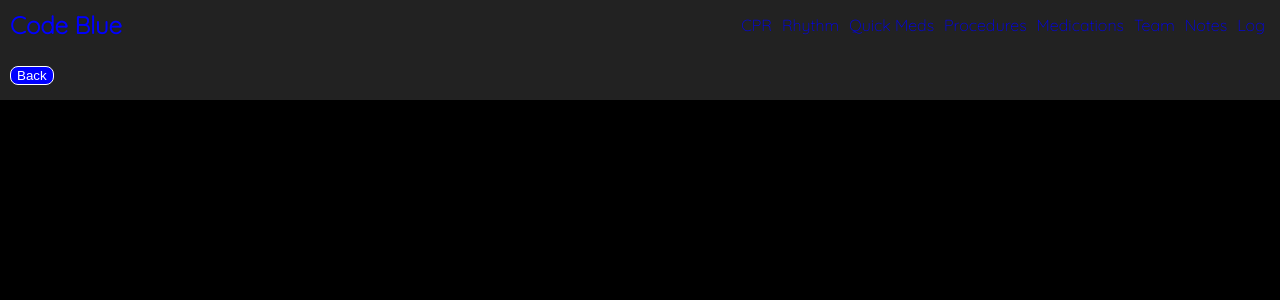
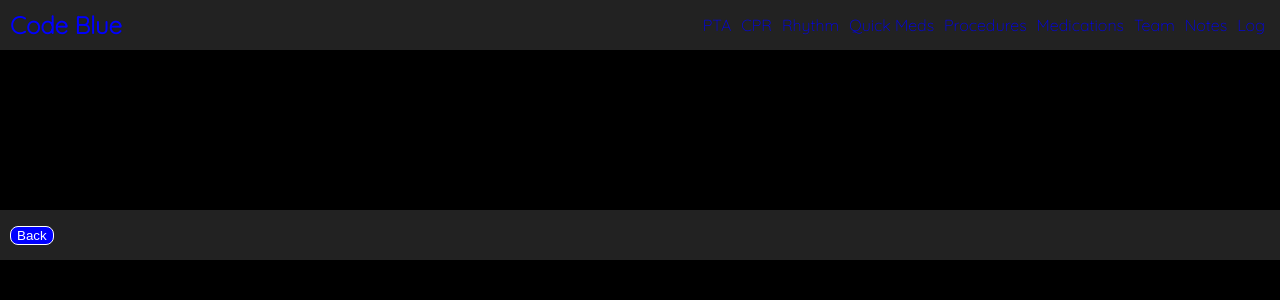
Before and after one commit to pyRN/rapid-resp, a React (Create React App) app: page /codeBlue in a window 1280 px wide. Shown: the top 300 px of the page. Built offline with nearby package versions, Linux system fonts and the light colour scheme.

Commit message:
Created skeleton components of all cards being used for CodeBlueContainer

```diff
--- /dev/null
+++ b/src/components/CodeBlueContainer/CPR.jsx
@@ -0,0 +1,5 @@
+const CPR = () => {
+  return <div>CPR Container</div>;
+};
+
+export default CPR;
--- a/src/components/CodeBlueContainer/CodeBlueContainer.jsx
+++ b/src/components/CodeBlueContainer/CodeBlueContainer.jsx
@@ -1,6 +1,14 @@
 //Components
+import CPR from "./CPR";
 import Footer from "../Global/Footer";
+import Medications from "./Medications";
 import NavBar from "../Global/NavBar";
+import Notes from "./Notes";
+import PTA from "./PTA";
+import Procedures from "./Procedures";
+import QuickMeds from "./QuickMeds";
+import Rhythm from "./Rhythm";
+import Team from "./Team";
 
 const CodeBlueContainer = () => {
   const oCodeBlueNavElements = {
@@ -13,6 +21,10 @@ const CodeBlueContainer = () => {
       bCodeTime: true,
     },
     aNavBtns: [
+      {
+        sText: "PTA",
+        sId: "#pta-nav",
+      },
       {
         sText: "CPR",
         sId: "#cpr-nav",
@@ -46,6 +58,14 @@ const CodeBlueContainer = () => {
   return (
     <main className="main-code-blue-container">
       <NavBar oElements={oCodeBlueNavElements} />
+      <PTA />
+      <CPR />
+      <Rhythm />
+      <QuickMeds />
+      <Procedures />
+      <Medications />
+      <Team />
+      <Notes />
       <Footer />
     </main>
   );
--- /dev/null
+++ b/src/components/CodeBlueContainer/Medications.jsx
@@ -0,0 +1,5 @@
+const Medications = () => {
+  return <div>Medications Container</div>;
+};
+
+export default Medications;
--- /dev/null
+++ b/src/components/CodeBlueContainer/Notes.jsx
@@ -0,0 +1,5 @@
+const Notes = () => {
+  return <div>Notes Container</div>;
+};
+
+export default Notes;
--- /dev/null
+++ b/src/components/CodeBlueContainer/PTA.jsx
@@ -0,0 +1,5 @@
+const PTA = () => {
+  return <div>PTA Container</div>;
+};
+
+export default PTA;
--- /dev/null
+++ b/src/components/CodeBlueContainer/Procedures.jsx
@@ -0,0 +1,5 @@
+const Procedures = () => {
+  return <div>Procedures Container</div>;
+};
+
+export default Procedures;
--- /dev/null
+++ b/src/components/CodeBlueContainer/QuickMeds.jsx
@@ -0,0 +1,5 @@
+const QuickMeds = () => {
+  return <div>QuickMeds Container</div>;
+};
+
+export default QuickMeds;
--- /dev/null
+++ b/src/components/CodeBlueContainer/Rhythm.jsx
@@ -0,0 +1,5 @@
+const Rhythm = () => {
+  return <div>Rhythm Container</div>;
+};
+
+export default Rhythm;
--- /dev/null
+++ b/src/components/CodeBlueContainer/Team.jsx
@@ -0,0 +1,5 @@
+const Team = () => {
+  return <div>Team Container</div>;
+};
+
+export default Team;
```
